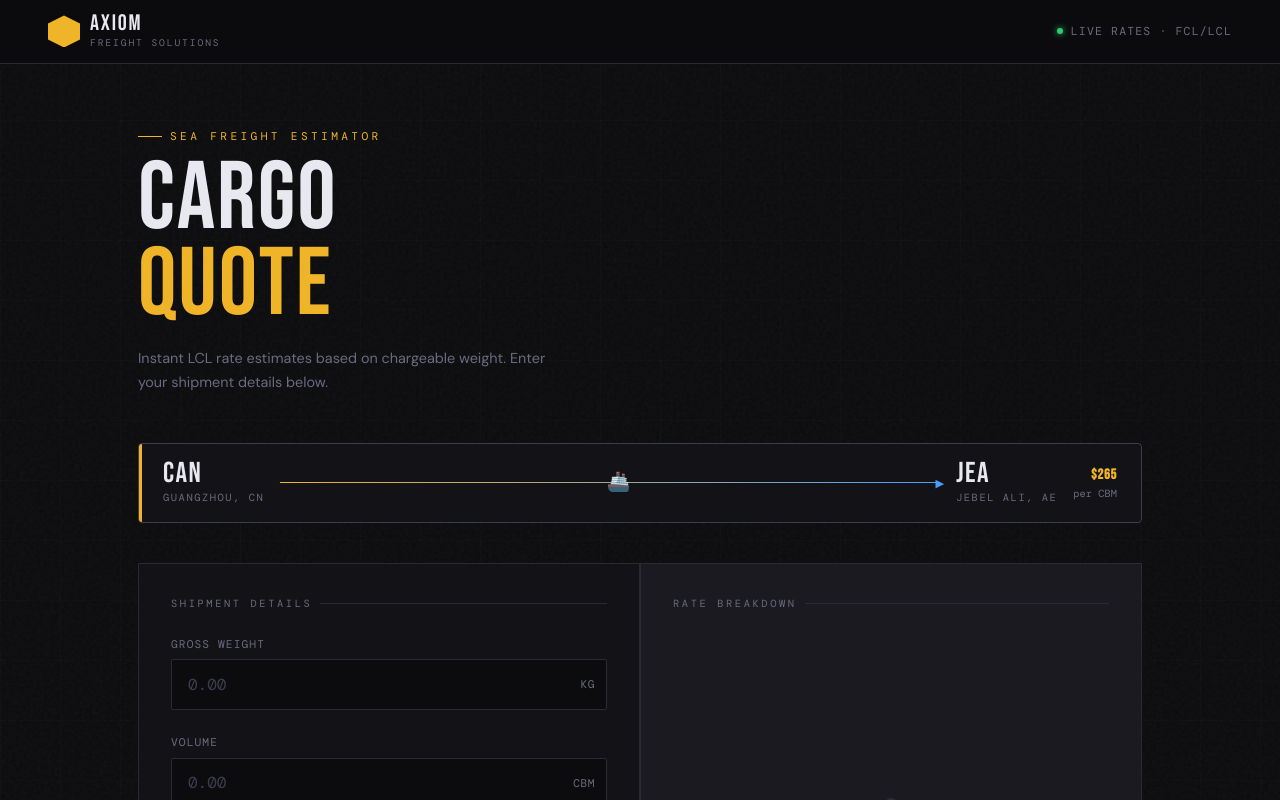
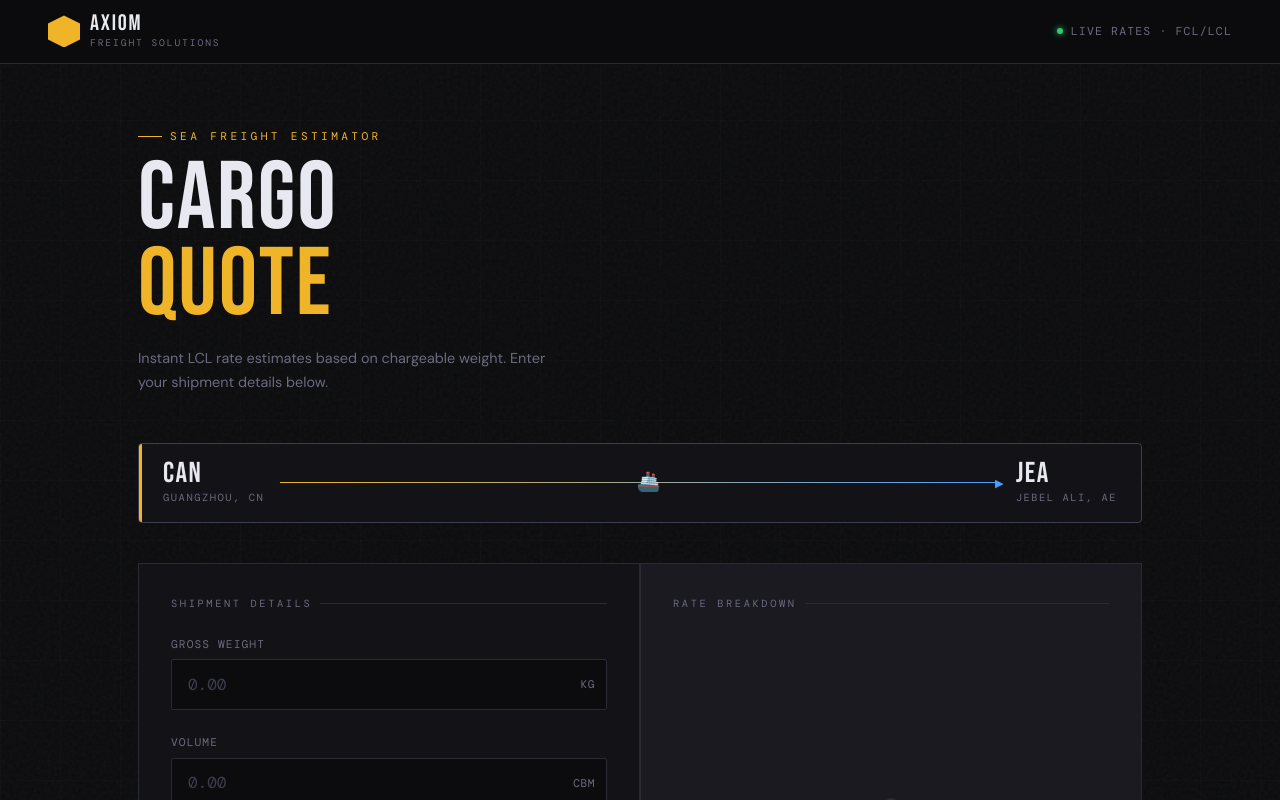
Before and after one commit to sharafath-ali/axiom-freight, a Next.js app: page / in a window 1280 px wide. Shown: the top 800 px of the page. Built offline with nearby package versions, Linux system fonts and the light colour scheme; a web font is replaced by a local one.

Commit message:
feat: add FreightCalculator component and integrate into landing page

```diff
--- a/app/components/FreightCalculator.tsx
+++ b/app/components/FreightCalculator.tsx
@@ -24,18 +24,6 @@ function useCountUp(target: number, duration = 900): number {
   return value;
 }
 
-function NumTicker({
-  value,
-  decimals = 2,
-  prefix = "",
-}: {
-  value: number;
-  decimals?: number;
-  prefix?: string;
-}) {
-  const animated = useCountUp(value);
-  return <>{prefix}{animated.toFixed(decimals)}</>;
-}
 
 interface CalcResult {
   w: number;
--- a/app/page.tsx
+++ b/app/page.tsx
@@ -42,10 +42,6 @@ export default function Page() {
             <div className="route-city-code">{ROUTE.toCode}</div>
             <div className="route-city-name">{ROUTE.toCity}</div>
           </div>
-          <div className="route-meta">
-            <strong>${RATE_PER_CBM}</strong>
-            per CBM
-          </div>
         </div>
 
         <FreightCalculator />
```
